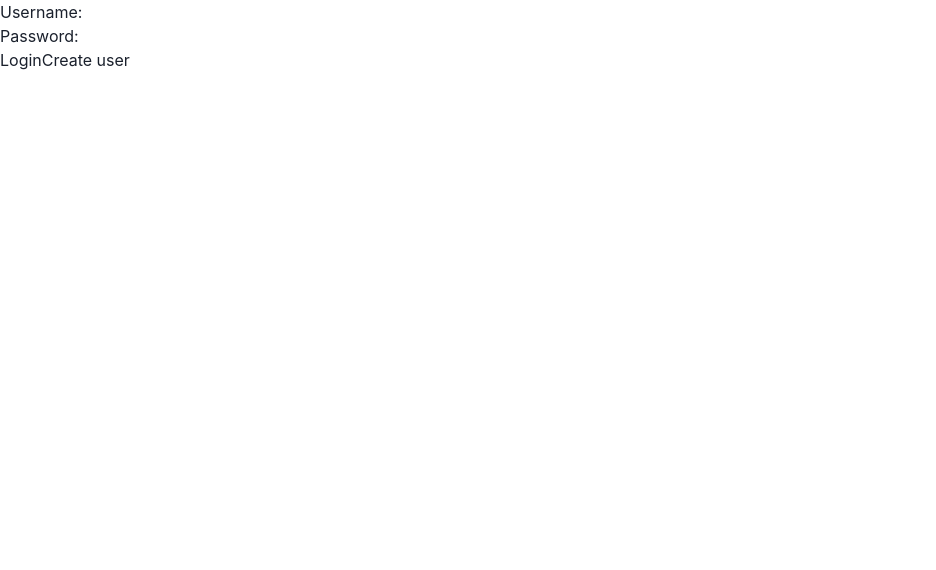
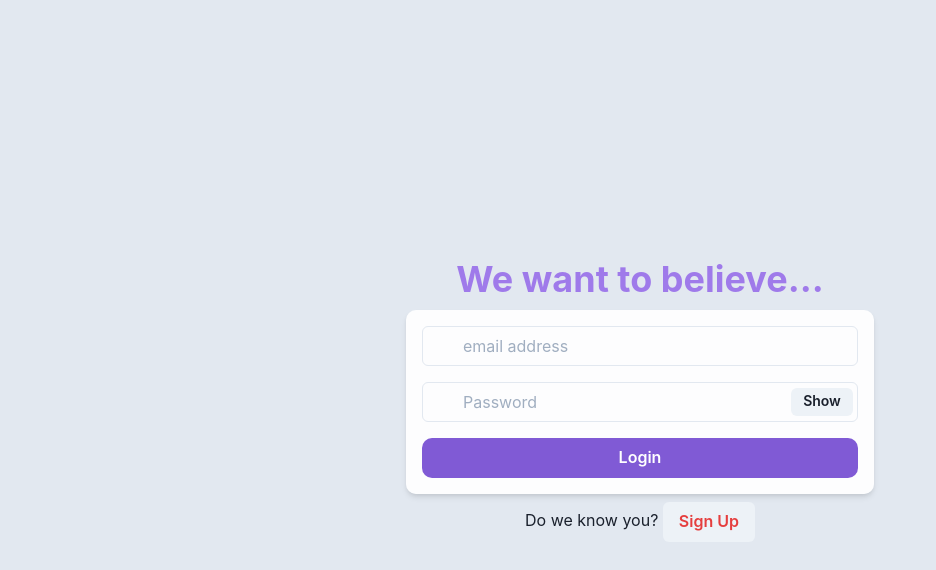
Before and after one commit to dougbacca89/Hash51-2.0, a React app: page / in a window 1280 px wide. Shown: the top 570 px of the page, without its empty margins (0-936 px from the left). Built offline with nearby package versions, Linux system fonts and the light colour scheme.

Commit message:
added chakra styling to login page

```diff
--- a/client/src/pages/loginPage/components/Login.jsx
+++ b/client/src/pages/loginPage/components/Login.jsx
@@ -1,16 +1,92 @@
-import React from 'react';
+import React, { useState } from 'react';
 import PropTypes from 'prop-types';
+import {
+  Flex,
+  Heading,
+  Input,
+  Button,
+  InputGroup,
+  Stack,
+  InputLeftElement,
+  Box,
+  Link,
+  FormControl,
+  InputRightElement
+} from "@chakra-ui/react";
 
 const Login = props => {
   const { createUserClick } = props;
+  const [showPassword, setShowPassword] = useState(false);
 
   return (
-    <div>
-      Username:<input /><br/>
-      Password:<input /><br/>
-      <button type='button'>Login</button>
-      <button type='button' onClick={createUserClick}>Create user</button>
-    </div>
+    <Flex
+    flexDirection="column"
+    width="100wh"
+    height="100vh"
+    backgroundColor="gray.200"
+    justifyContent="center"
+    alignItems="center"
+  >
+    <Stack
+      flexDir="column"
+      mb="2"
+      justifyContent="center"
+      alignItems="center"
+    >
+      <Heading color="purple.400">We want to believe...</Heading>
+      <Box minW={{ base: "90%", md: "468px" }}>
+        <form>
+          <Stack
+            spacing={4}
+            p="1rem"
+            backgroundColor="whiteAlpha.900"
+            boxShadow="md"
+            borderRadius={10}
+          >
+            <FormControl>
+              <InputGroup>
+                <InputLeftElement
+                  pointerEvents="none"
+                />
+                <Input type="email" placeholder="email address" />
+              </InputGroup>
+            </FormControl>
+            <FormControl>
+              <InputGroup>
+                <InputLeftElement
+                  pointerEvents="none"
+                  color="gray.300"
+                />
+                <Input
+                  type={showPassword ? "text" : "password"}
+                  placeholder="Password"
+                />
+                <InputRightElement width="4.5rem">
+                  <Button h="1.75rem" size="sm">
+                    {showPassword ? "Hide" : "Show"}
+                  </Button>
+                </InputRightElement>
+              </InputGroup>
+            </FormControl>
+            <Button
+              borderRadius={10}
+              type="submit"
+              variant="solid"
+              colorScheme="purple"
+            >
+              Login
+            </Button>
+          </Stack>
+        </form>
+      </Box>
+    </Stack>
+    <Box>
+      Do we know you?{" "}
+      <Button color="red.500" onClick={createUserClick}>
+        Sign Up
+      </Button>
+    </Box>
+  </Flex>
   );
 };
 
--- a/package.json
+++ b/package.json
@@ -43,6 +43,7 @@
     "prop-types": "^15.7.2",
     "react": "^17.0.2",
     "react-dom": "^17.0.2",
+    "react-icons": "^4.2.0",
     "react-router-dom": "^5.2.0"
   },
   "devDependencies": {
```
Also changed, not shown: 2 other files (tests, documents, lock files or other folders).
